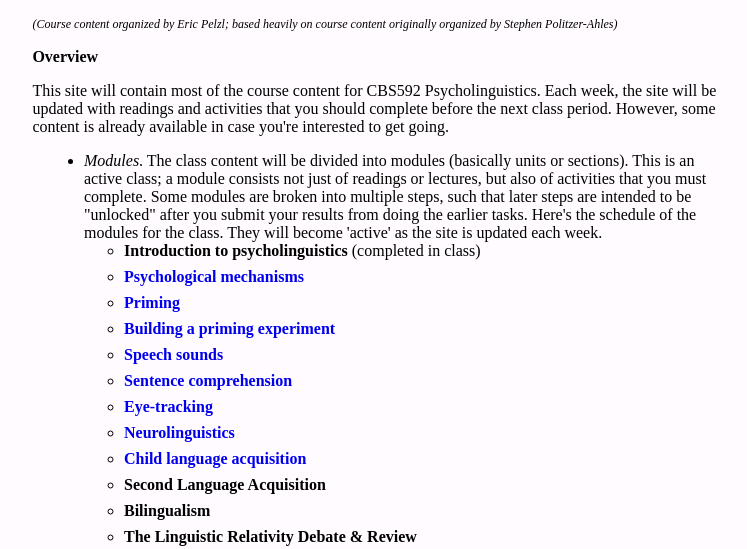
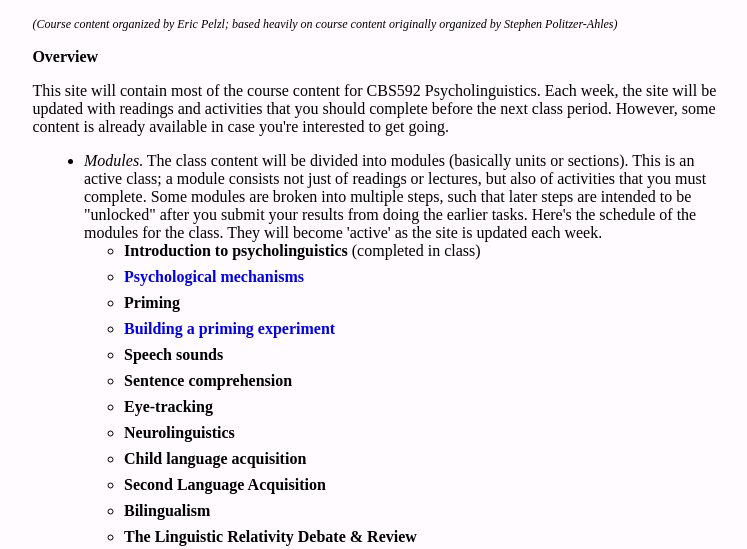
Before and after one commit to puzzl-e/cbs592, a plain HTML site: page index.html in a window 1280 px wide. Shown: the part 251-800 px from the top of the page, without its empty margins (260-1007 px from the left). Drawn offline with nearby package versions, Linux system fonts and the light colour scheme; some packages are replaced by stand-ins of ours.

Commit message:
Update index.html

```diff
--- a/index.html
+++ b/index.html
@@ -26,13 +26,13 @@
 	<ul>
 		<li><strong>Introduction to psycholinguistics</strong>&nbsp;(completed in class)</li>
 		<li><a href="PsychologicalMechanisms/index.html"><strong>Psychological mechanisms</strong></a>&nbsp;</li>
-		<li><a href="Priming/index.html"><strong>Priming</strong></a>&nbsp;</li>
+		<li><strong>Priming</strong></a>&nbsp;</li>
 		<li><a href="BuildingPrimingExperiment/index.html"><strong>Building a priming experiment</strong></a>&nbsp;&nbsp;</li>
-		<li><a href="SpeechSounds/index.html"><strong>Speech sounds</strong></a>&nbsp;</li>
-		<li><a href="SentenceComprehension/index.html"><strong>Sentence comprehension</strong></a>&nbsp;</li>
-		<li><a href="EyeTracking/index.html"><strong>Eye-tracking&nbsp;</strong></a></li>
-		<li><a href="Neurolinguistics/index.html"><strong>Neurolinguistics</strong></a>&nbsp;</li>
-		<li><a href="Acquisition/index.html"><strong>Child language acquisition</strong></a>&nbsp;</li>
+		<li><strong>Speech sounds</strong></a>&nbsp;</li>
+		<li><strong>Sentence comprehension</strong></a>&nbsp;</li>
+		<li><strong>Eye-tracking&nbsp;</strong></a></li>
+		<li><strong>Neurolinguistics</strong></a>&nbsp;</li>
+		<li><strong>Child language acquisition</strong></a>&nbsp;</li>
 		<li><strong>Second Language Acquisition</strong>&nbsp;</li>
 		<li><strong>Bilingualism</strong>&nbsp;</li>
 		<li><strong>The Linguistic Relativity Debate & Review</strong>&nbsp;</li>
```
